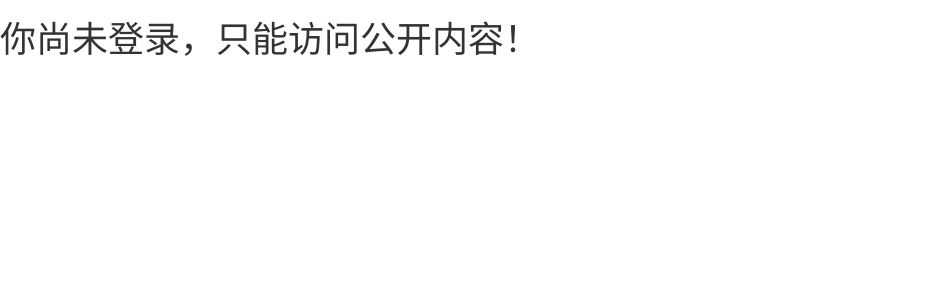
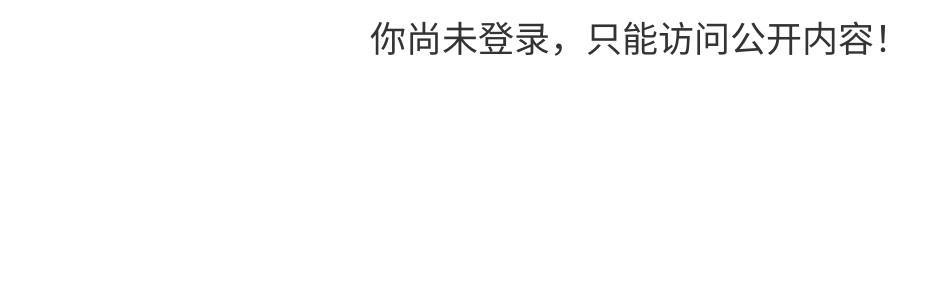
Before and after one commit to sjtu-software-engineering-team8/library, a Django app: page /index/ in a window 1280 px wide. Shown: the part 52-352 px from the top of the page, without its empty margins (0-948 px from the left). Run offline with Django 3.2, Linux system fonts and the light colour scheme; some libraries are stand-ins or nearby versions.

Commit message:
small changes on web

```diff
--- a/rear/templates/login/index.html
+++ b/rear/templates/login/index.html
@@ -7,7 +7,7 @@
 	    <div id="app"></div>
         <script type="text/javascript" src="../static/bundle.js"></script>
 {% else %}
-<h1>你尚未登录，只能访问公开内容！</h1>
+<h1 class="text-center" >你尚未登录，只能访问公开内容！</h1>
 {% endif %}
 
 {% endblock %}
--- a/rear/templates/login/register.html
+++ b/rear/templates/login/register.html
@@ -6,7 +6,7 @@
 {% endblock %}
 
 {% block content %}
-    <h1>注册</h1>
+<!--   <h1>注册</h1>-->
 <div class="container">
     <div class="col-md-4 col-md-offset-4">
         <form class='form-register' action="/register/" method="post">
@@ -54,5 +54,4 @@
         </form>
     </div>
 </div> <!-- /container -->
-
 {% endblock %}
```
Lines whose indentation alone changed are shown as unchanged.
